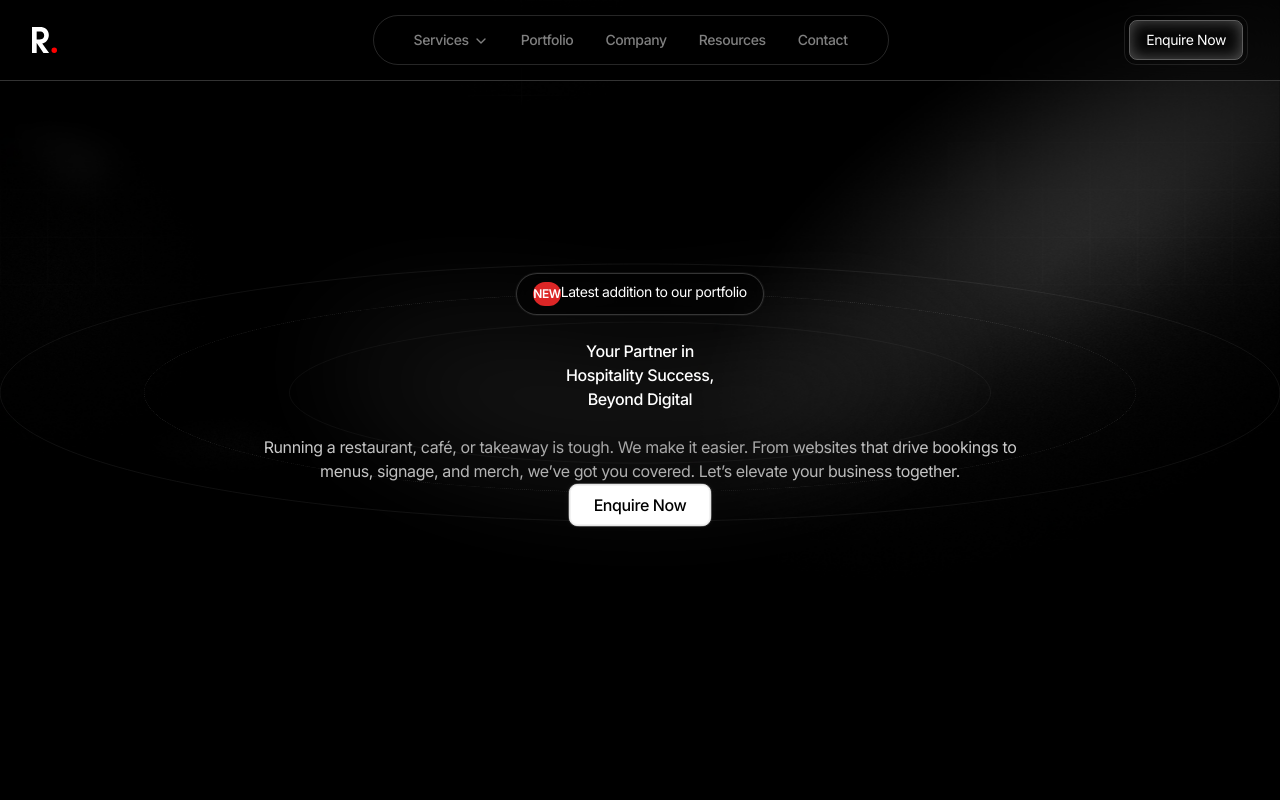
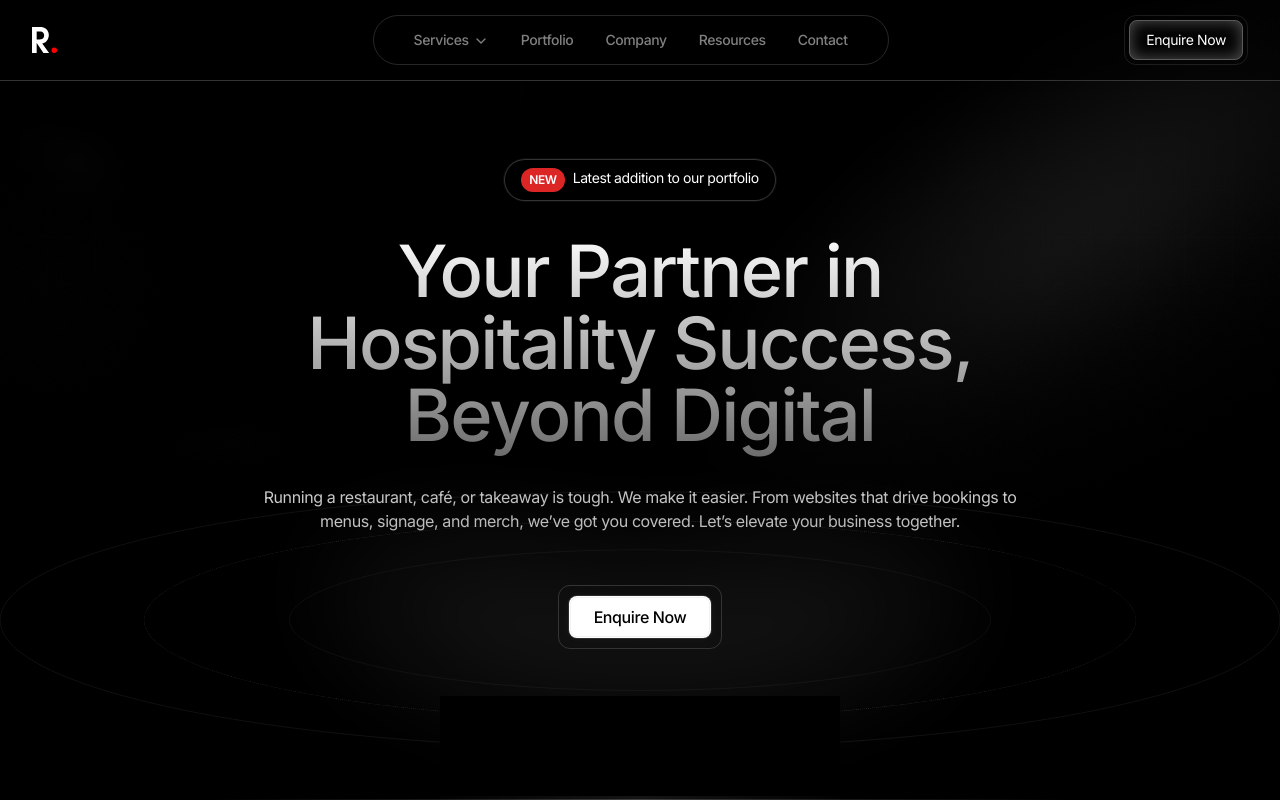
Before and after one commit to grandmasterkd/restorefine-website, a Next.js app: page / in a window 1280 px wide. Shown: the top 800 px of the page. Built offline with nearby package versions, Linux system fonts and the light colour scheme.

Commit message:
updated blocks path in tailwind config

```diff
--- a/tailwind.config.ts
+++ b/tailwind.config.ts
@@ -3,7 +3,7 @@ import type { Config } from "tailwindcss";
 const config: Config = {
   darkMode: ["class"],
   content: [
-    "./pages/**/*.{js,ts,jsx,tsx,mdx}",
+    "./blocks/**/*.{js,ts,jsx,tsx,mdx}",
     "./components/**/*.{js,ts,jsx,tsx,mdx}",
     "./app/**/*.{js,ts,jsx,tsx,mdx}",
   ],
```
